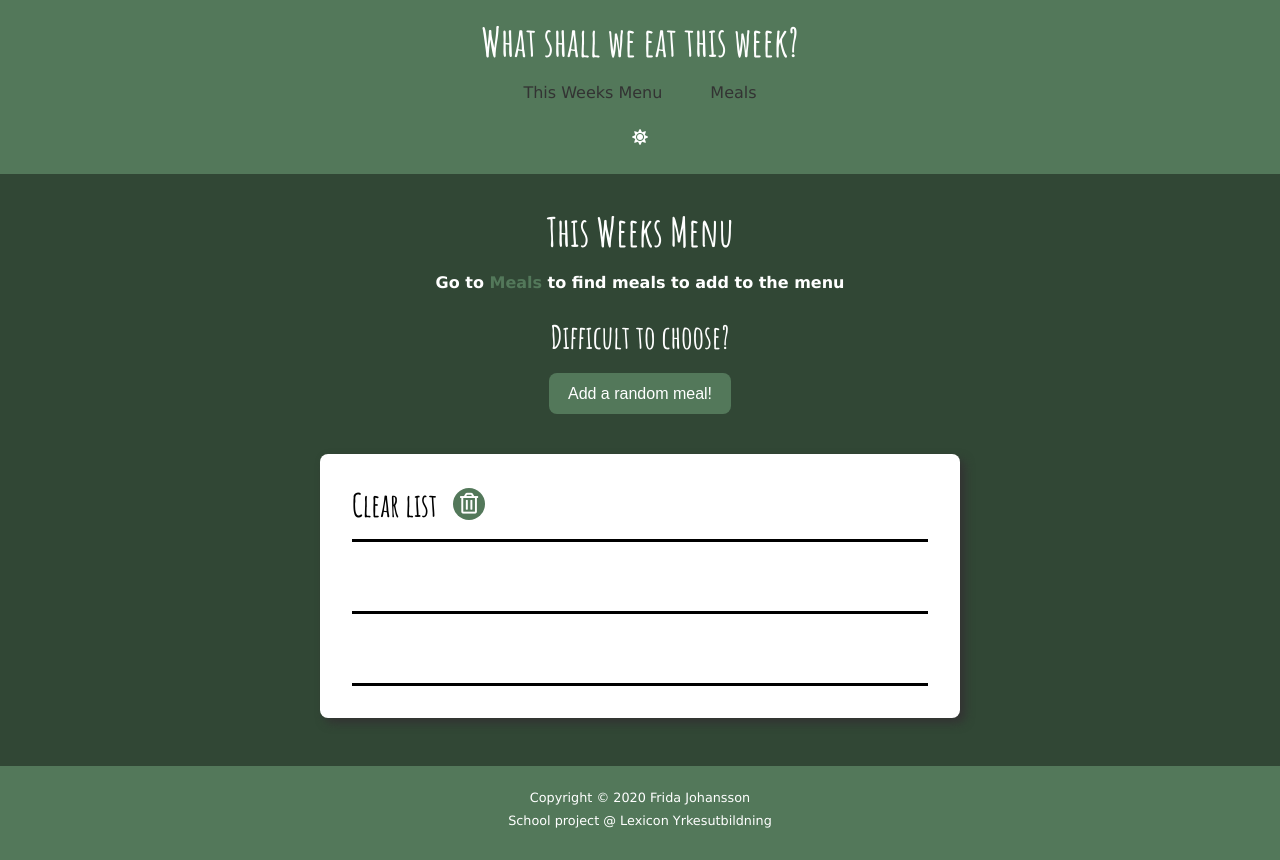
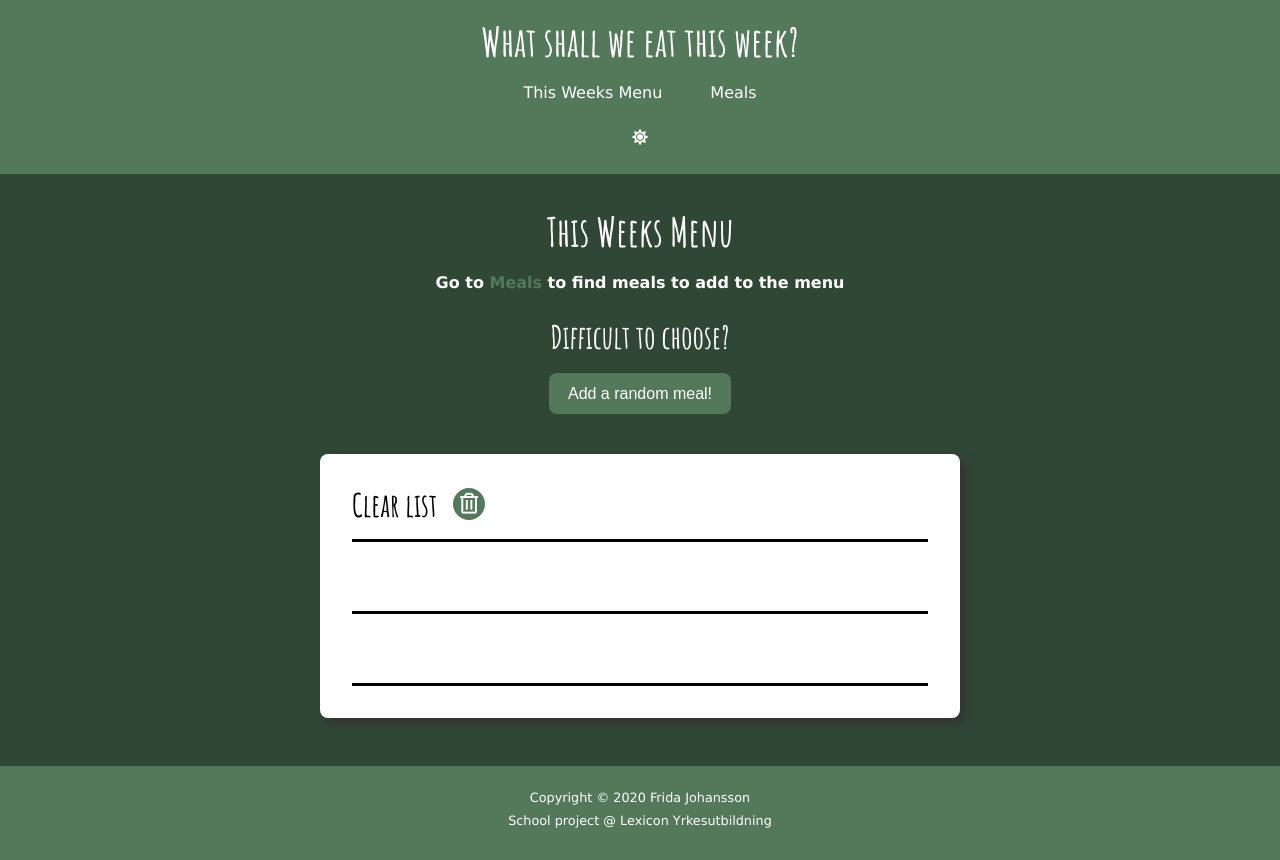
Before and after one commit to johanssonfridamaria/meals-of-the-week-app, a Vue app: page / in a window 1280 px wide. Built offline with nearby package versions, Linux system fonts and the light colour scheme.

Commit message:
changed class binding to get correct text color theme

```diff
--- a/src/components/Navigation/Navbar.vue
+++ b/src/components/Navigation/Navbar.vue
@@ -1,13 +1,13 @@
 <template>
   <nav class="navbar d-flex column" :class="{'text-dark': isDarkTheme }">
     <h1 class="text-center">What shall we eat this week?</h1>
-    <div class="d-flex row my-1 ">
-      <router-link class="nav-link" :class="{'text-dark': isDarkTheme }" to="/">
+    <div class="d-flex row my-1"  >
+      <router-link class="nav-link" to="/" :class="{'text-dark': isDarkTheme, 'text-light': !isDarkTheme }">
         This Weeks Menu
       </router-link>
       <router-link
         class="nav-link ml-3"
-        :class="{ 'text-dark': isDarkTheme }"
+        :class="{'text-dark': isDarkTheme, 'text-light': !isDarkTheme }"
         to="/meals"
         >Meals
       </router-link>
@@ -43,7 +43,6 @@ export default {
 }
 .nav-link {
   text-decoration: none;
-  color: #333;
   font-size: 1rem;
 }
 .btn-theme {
```
